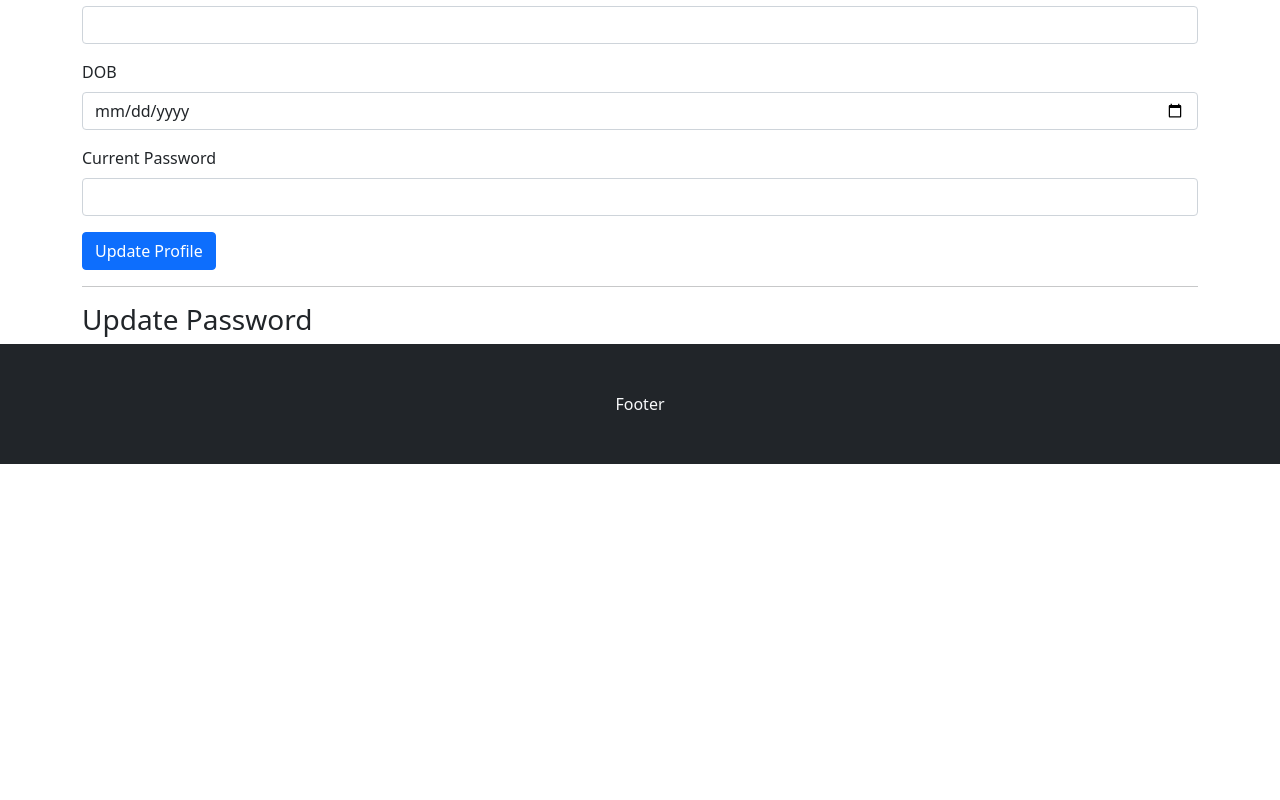
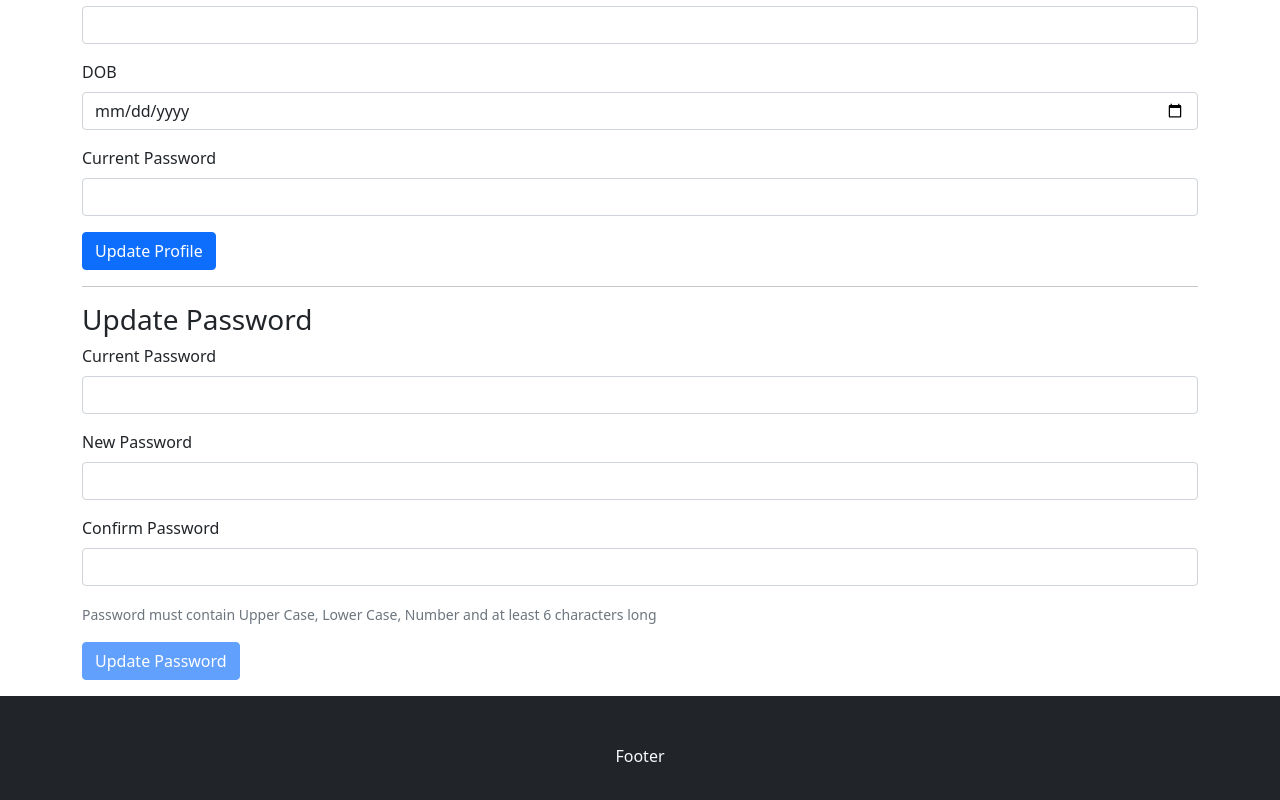
Before and after one commit to dahalh/ecommerce-frontend, a React (Create React App) app: page /admin-profile in a window 1280 px wide. Shown: the part 516-1316 px from the top of the page. Before the commit the page ends 980 px from the top, so only its background shows below. Built offline with nearby package versions, Linux system fonts and the light colour scheme.

Commit message:
update password fform created and integrated

```diff
--- a/src/components/login-form/LoginForm.js
+++ b/src/components/login-form/LoginForm.js
@@ -67,7 +67,7 @@
               name="password"
               type="password"
               placeholder="Password"
-              value="aaaaA11"
+              value="bbbbB11"
               required
             />
           </Form.Group>
--- a/src/helpers/axiosHelpers.js
+++ b/src/helpers/axiosHelpers.js
@@ -60,6 +60,12 @@
 // update password
 export const updateAdminPassword = (dataObj) => {
   const url = adminEP + "/password";
+  return apiProcessor({ method: "patch", url, dataObj });
+};
+
+// update password from profile
+export const updateAdminPasswordFromProfile = (dataObj) => {
+  const url = adminEP + "/update-password";
   return apiProcessor({ method: "patch", url, dataObj });
 };
 
--- a/src/pages/admin-profile/AdminProfile.js
+++ b/src/pages/admin-profile/AdminProfile.js
@@ -3,17 +3,31 @@
 import { useDispatch, useSelector } from "react-redux";
 import { CustomInput } from "../../components/custom-input/CustomInput";
 import AdminLayout from "../layouts/AdminLayout";
-import { updateAdminProfileAction } from "./AdminProfileAction";
+import {
+  updateAdminProfileAction,
+  updatePassAction,
+} from "./AdminProfileAction";
+
+// const passInitialState = {
+//   currentPassword: "",
+//   password: "",
+//   confirmPassword: "",
+// };
 
 const AdminProfile = () => {
   const dispatch = useDispatch();
   const [form, setForm] = useState({});
+  const [passUpdateForm, setPassUpdateForm] = useState({});
+  const [error, setError] = useState("");
+  const [disableBtn, setDisableBtn] = useState(true);
+
   const { user } = useSelector((state) => state.admin);
 
   useEffect(() => {
     setForm(user);
   }, [user]);
 
+  // profile update
   const handleOnChange = (e) => {
     const { name, value } = e.target;
     setForm({
@@ -80,6 +94,85 @@
     },
   ];
 
+  // password update
+
+  const handleOnPasswordChange = (e) => {
+    const { name, value } = e.target;
+
+    if (name === "password" || name === "confirmPassword") {
+      setError("");
+      !disableBtn && setDisableBtn(true);
+    }
+
+    setPassUpdateForm({
+      ...passUpdateForm,
+      [name]: value,
+    });
+
+    if (name === "confirmPassword") {
+      const { password } = passUpdateForm;
+
+      password !== value && setError("Passwords do not match");
+
+      password.length < 6 &&
+        setError("New Password must be at least 6 characters");
+
+      !/[a-z]/.test(password) && setError("Password must contain lowercase");
+      !/[A-Z]/.test(password) && setError("Password must contain uppercase");
+      !/[0-9]/.test(password) && setError("Password must contain number");
+
+      !passUpdateForm.password && setError("New Password must be provided");
+    }
+  };
+
+  const handleOnPasswordSubmit = (e) => {
+    e.preventDefault();
+
+    const { confirmPassword, password } = passUpdateForm;
+    if (confirmPassword !== password) {
+      return alert("Passwords do not match");
+    }
+
+    const obj = {
+      password,
+      email: user.email,
+      currentPassword: passUpdateForm.currentPassword,
+    };
+    console.log(obj);
+    //1111Aa
+
+    dispatch(updatePassAction(obj));
+  };
+
+  const disableButton = () => {
+    !error && setDisableBtn(false);
+  };
+
+  const resetPassFields = [
+    {
+      label: "Current Password",
+      name: "currentPassword",
+      type: "password",
+      value: passUpdateForm.currentPassword,
+      required: true,
+    },
+    {
+      label: "New Password",
+      name: "password",
+      type: "password",
+      value: passUpdateForm.password,
+      required: true,
+    },
+    {
+      label: "Confirm Password",
+      name: "confirmPassword",
+      type: "password",
+      value: passUpdateForm.confirmPassword,
+      required: true,
+      onBlur: disableButton,
+    },
+  ];
+
   return (
     <AdminLayout>
       <div className="update-info mt-5">
@@ -92,8 +185,25 @@
         </Form>
       </div>
       <hr />
-      <div className="update-password">
+      <div className="update-password mb-3">
         <h3>Update Password</h3>
+        <Form onSubmit={handleOnPasswordSubmit}>
+          {resetPassFields.map((item, i) => (
+            <CustomInput key={i} {...item} onChange={handleOnPasswordChange} />
+          ))}
+          <Form.Group className="mb-3">
+            <Form.Text>
+              Password must contain Upper Case, Lower Case, Number and at least
+              6 characters long
+            </Form.Text>
+          </Form.Group>
+          <Form.Text className="text-danger fw-bold mb-3">{error}</Form.Text>
+          <Form.Group className="mb-3" controlId="formGroupPassword">
+            <Button type="submit" disabled={disableBtn}>
+              Update Password
+            </Button>
+          </Form.Group>
+        </Form>
       </div>
     </AdminLayout>
   );
--- a/src/pages/admin-profile/AdminProfileAction.js
+++ b/src/pages/admin-profile/AdminProfileAction.js
@@ -1,6 +1,7 @@
 import {
   requestPasswordResetOTP,
   updateAdminPassword,
+  updateAdminPasswordFromProfile,
   updateAdminUser,
 } from "../../helpers/axiosHelpers";
 import {
@@ -40,3 +41,15 @@
 
   toast[status](message);
 };
+
+export const updatePassAction = (obj) => async (dispatch) => {
+  const responsePromise = updateAdminPasswordFromProfile(obj);
+
+  toast.promise(responsePromise, {
+    pending: "Please wait...",
+  });
+
+  const { status, message } = await responsePromise;
+
+  toast[status](message);
+};
```
